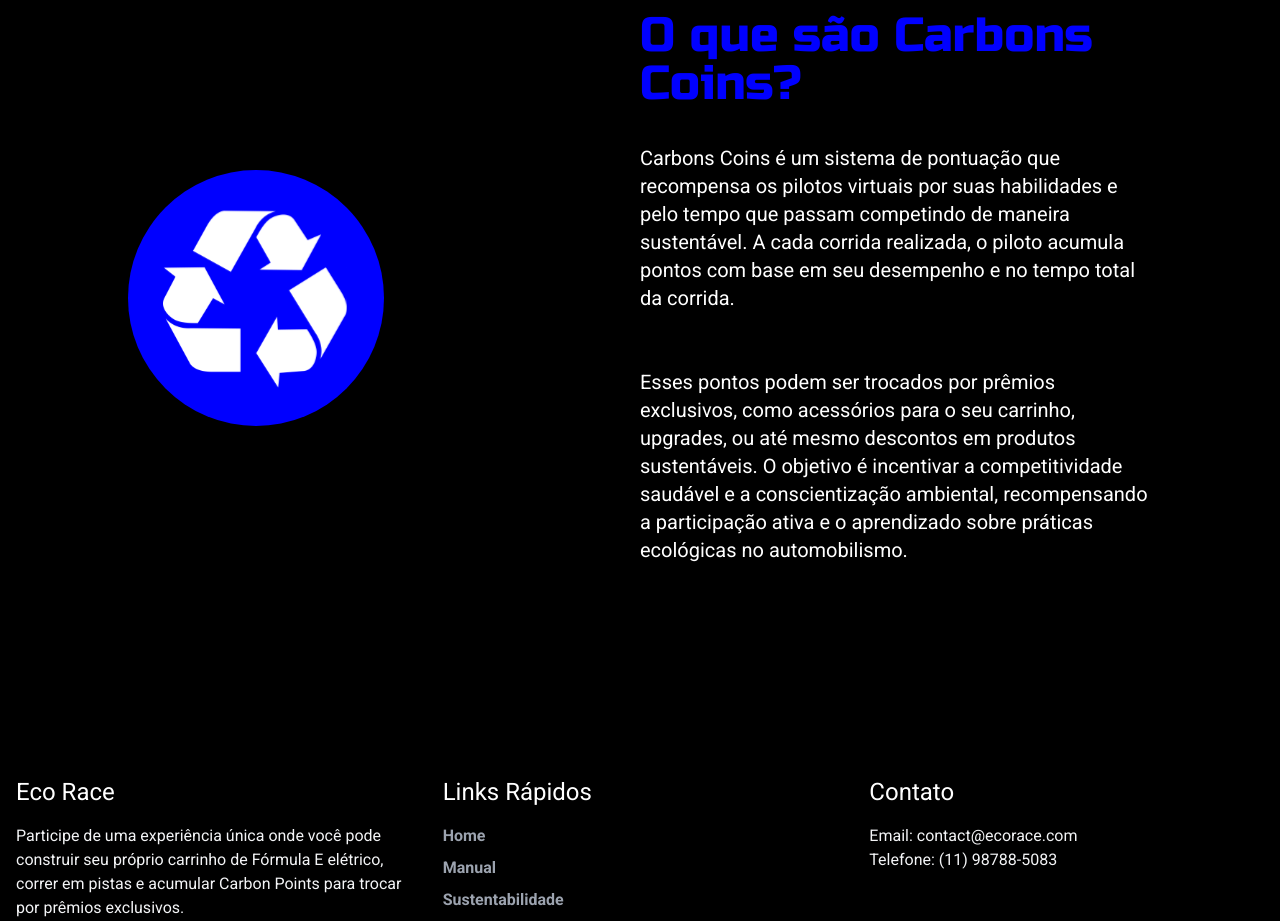
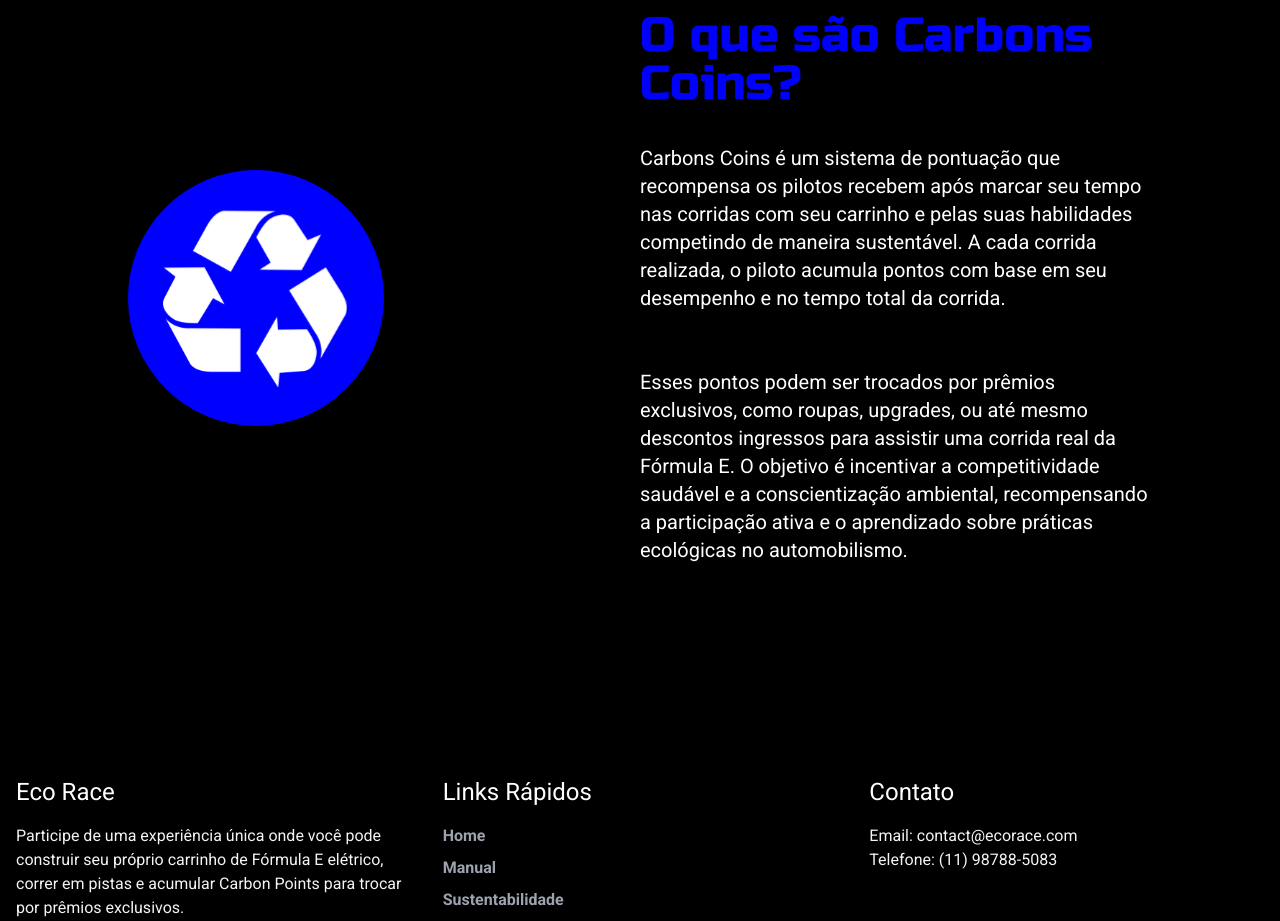
Before and after one commit to lorransantosdev/EcoRace-react, a React (Vite) app: page /sustainability in a window 1280 px wide. Shown: the part 800-1721 px from the top of the page. Built offline with nearby package versions, Linux system fonts and the light colour scheme.

Commit message:
alteração no texto da page sustentabilidade

```diff
--- a/src/pages/Sustainability.jsx
+++ b/src/pages/Sustainability.jsx
@@ -27,10 +27,10 @@ export default function Sustainability() {
 
   const descriptionCarbon = [
     {
-      text: "Carbons Coins é um sistema de pontuação que recompensa os pilotos virtuais por suas habilidades e pelo tempo que passam competindo de maneira sustentável. A cada corrida realizada, o piloto acumula pontos com base em seu desempenho e no tempo total da corrida."
+      text: "Carbons Coins é um sistema de pontuação que recompensa os pilotos recebem após marcar seu tempo nas corridas com seu carrinho e pelas suas habilidades competindo de maneira sustentável. A cada corrida realizada, o piloto acumula pontos com base em seu desempenho e no tempo total da corrida."
     },
     {
-      text: "Esses pontos podem ser trocados por prêmios exclusivos, como acessórios para o seu carrinho, upgrades, ou até mesmo descontos em produtos sustentáveis. O objetivo é incentivar a competitividade saudável e a conscientização ambiental, recompensando a participação ativa e o aprendizado sobre práticas ecológicas no automobilismo."
+      text: "Esses pontos podem ser trocados por prêmios exclusivos, como roupas, upgrades, ou até mesmo descontos ingressos para assistir uma corrida real da Fórmula E. O objetivo é incentivar a competitividade saudável e a conscientização ambiental, recompensando a participação ativa e o aprendizado sobre práticas ecológicas no automobilismo."
     }
   ];
 
```
